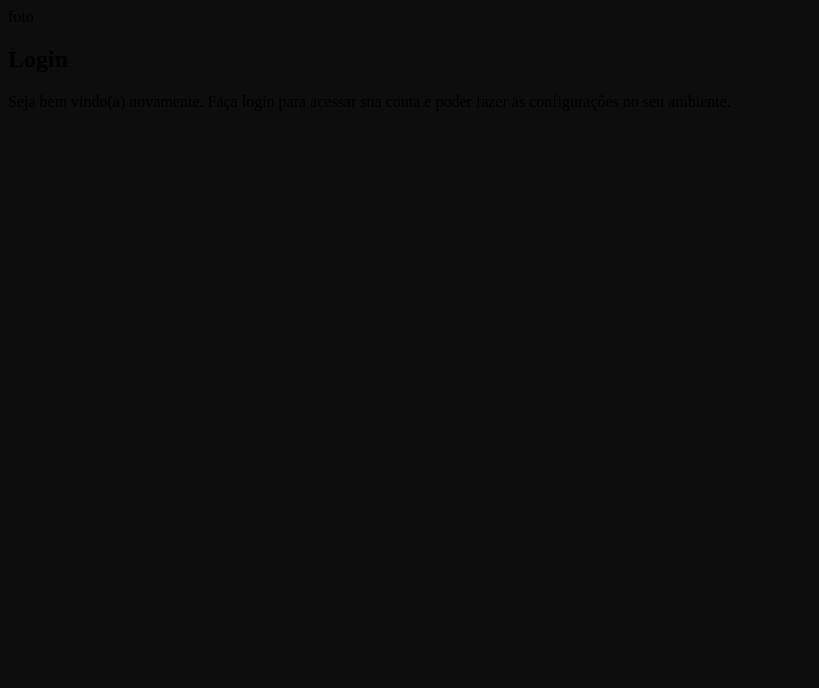
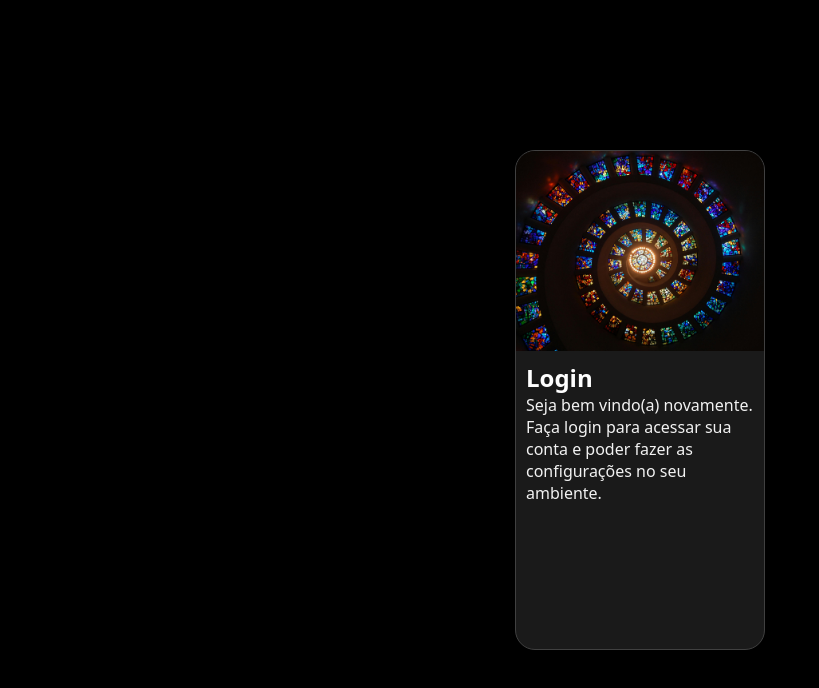
Before and after one commit to RyanRSR/projeto-login, a plain HTML site: page index.html in a window 1280 px wide. Shown: the whole page, without its empty margins (0-819 px from the left). Drawn offline with Linux system fonts and the light colour scheme.

Commit message:
Palheta de cores e estrutura inicial da tela de login

```diff
--- a/estilos/style.css
+++ b/estilos/style.css
@@ -5,12 +5,70 @@
 
 
 :root{
---caixa: hsl(0 0% 5%);
+--fundo: hsl(0 0% 0%);
+--caixa: hsl(0 0% 10%);
+--bg-imagens: hsl(0 0% 15%);
 --bordas: hsl(0 0% 25%);
---texto: hsl(0 0% 100%);
+--titulo: hsl(0 0% 100%);
+--texto: hsl(10 0% 95%);
+
 
 }
 
-body{
+*{
+    font-family:  system-ui, -apple-system, BlinkMacSystemFont, 'Segoe UI', Roboto, Oxygen, Ubuntu, Cantarell, 'Open Sans', 'Helvetica Neue', sans-serif;
+    padding: 0px;
+    margin: 0px;
+    box-sizing: border-box;
+}
+
+body, html{
+    background-color: var(--fundo);
+    height: 100vh;
+    width: 100vw;
+}
+
+main{
+    position: relative;
+    height: 100vh;
+    width: 100vw;
+}
+
+section#login{
+    position: absolute;
+    top: 50%;
+    left:50%;
+    transform:translate(-50%, -50%) ;
+    overflow: hidden;
+
     background-color: var(--caixa);
+    border: 1px solid var(--bordas);
+
+    border-radius: 20px;
+    width: 250px;
+    height: 500px;
+    margin: auto;
+
+
 }
+
+section#login > div#imagem{
+    display: block;
+    background:var(--bg-imagens) url(../imagens/pattern.jpg) no-repeat center center ;
+    height: 200px;
+    background-size: cover  ;
+}
+
+section#login > div#formulario{
+    display:block;
+    padding: 10px;
+}
+
+section#login > div#formulario > h1{
+
+    color: var(--titulo);
+}
+
+section#login > div#formulario > p{
+    color: var(--texto);
+}
--- a/index.html
+++ b/index.html
@@ -11,7 +11,7 @@
     <main>
         <section id="login">
             <div id="imagem">
-                foto
+                <!--Aqui vai a imagem-->
             </div>
             <div id="formulario">
                 <h1>Login</h1>
```
